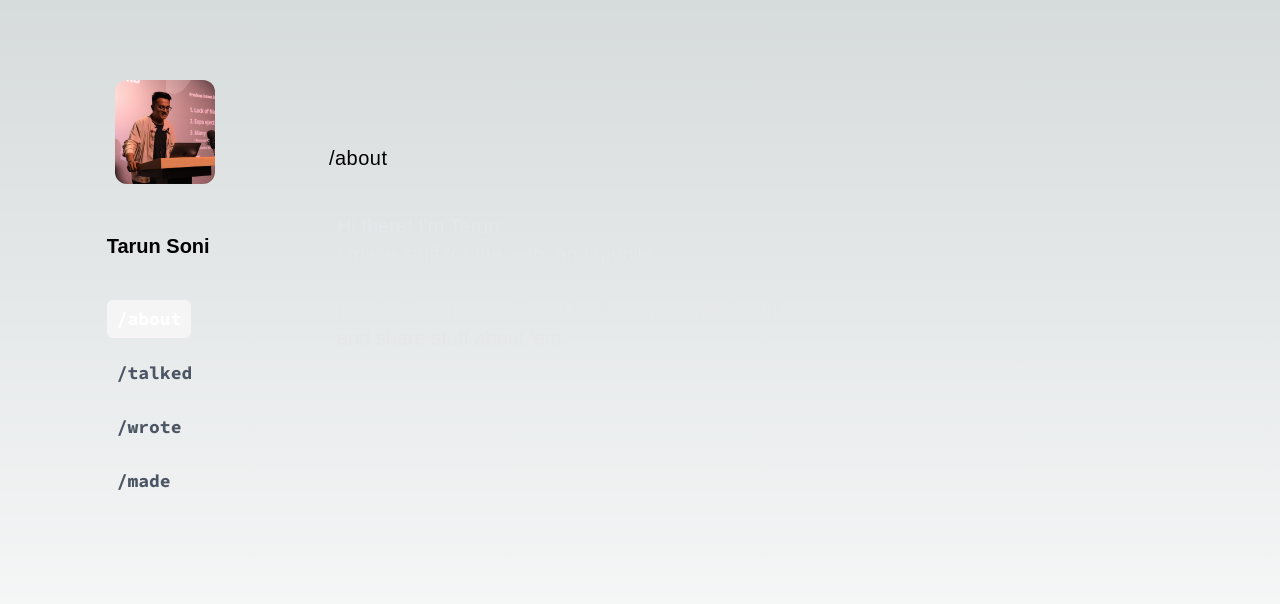
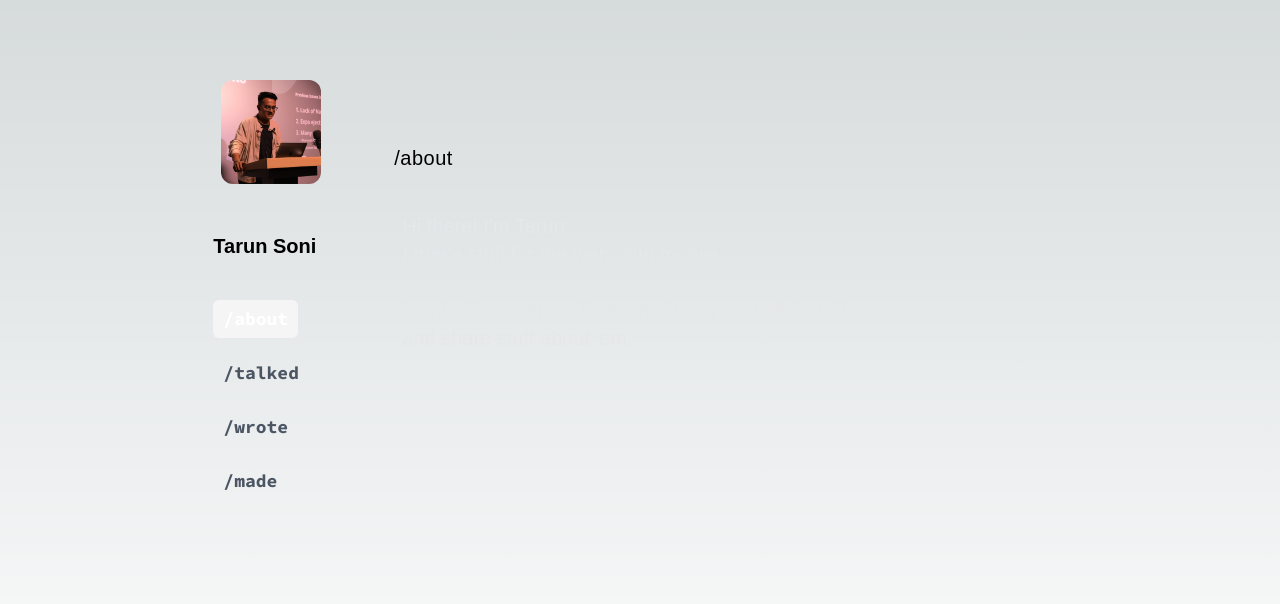
Before and after one commit to tarun-soni/tarun-new-portfolio, a Next.js app: page / in a window 1280 px wide. Shown: the top 604 px of the page. Built offline with nearby package versions, Linux system fonts and the light colour scheme; a web font is replaced by a local one.

Commit message:
:hammer: chore:width fixes

```diff
--- a/src/components/Websidbar/index.tsx
+++ b/src/components/Websidbar/index.tsx
@@ -7,6 +7,7 @@ import Image from 'next/image'
 import { FC } from 'react'
 import profilePic from '/public/images/profilePic-cropped.png'
 import useViewport from '@/hooks/useViewPort'
+import getFontClasses from '@/utils/getFontClasses'
 
 type WebSidebarProps = {
   selectedRoute: MidComponentTitles
@@ -18,6 +19,8 @@ const WebSidebar: FC<WebSidebarProps> = ({
   setSelectedRoute,
 }) => {
   const viewPort = useViewport()
+
+  const fontClasses = getFontClasses(viewPort)
 
   const getDynamicProfilePicWidth = (): number => {
     switch (viewPort) {
@@ -57,7 +60,10 @@ const WebSidebar: FC<WebSidebarProps> = ({
           />
         </motion.button>
 
-        <h1 className={`text-xl font-semibold mt-8  ${fonts.lexend}`}>
+        <h1
+          className={`
+           ${fontClasses}
+        text-xl font-semibold mt-8  ${fonts.lexend}`}>
           Tarun Soni
         </h1>
       </div>
--- a/src/pages/home/index.tsx
+++ b/src/pages/home/index.tsx
@@ -29,7 +29,9 @@ const Home = () => {
   return (
     <div className="w-screen h-screen overflow-y-scroll">
       <Container
-        extendedClasses="lg:w-10/12 w-11/12
+        extendedClasses="
+
+        lg:w-8/12 w-11/12
        mx-auto my-16  flex
        ">
         <WebSidebar
```
